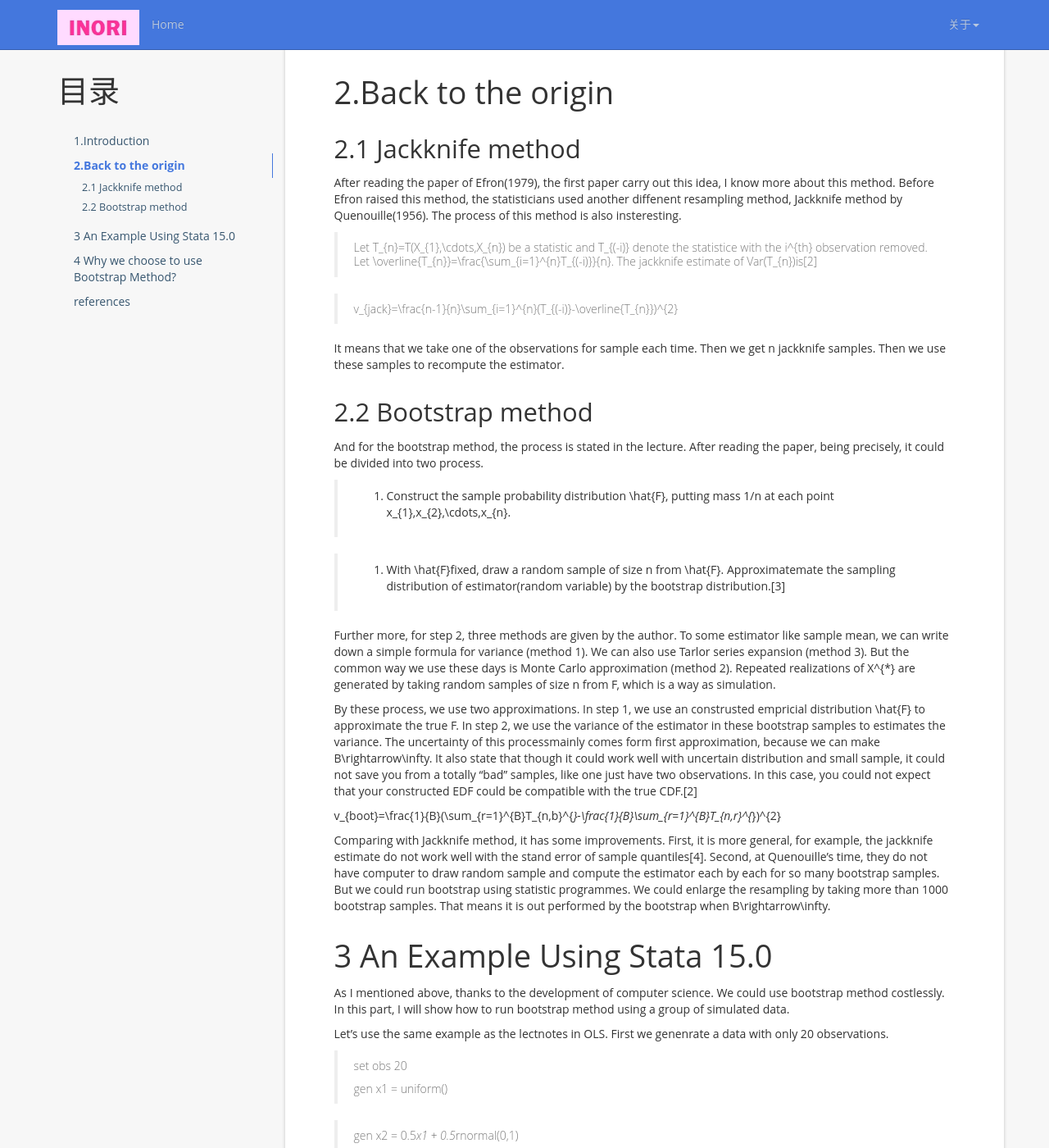
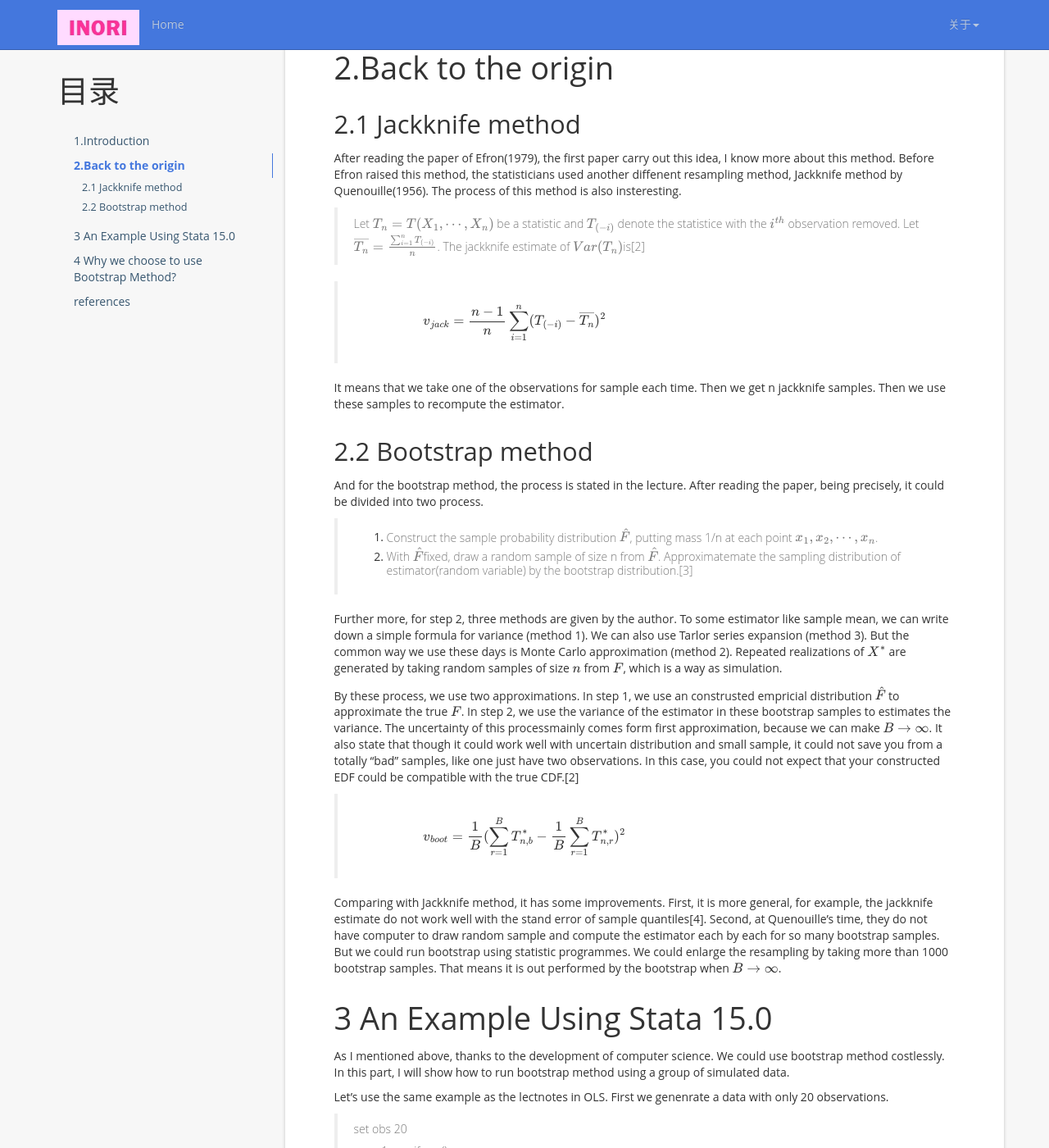
Before and after one commit to NanjinZeng/NanjinZeng.github.io, a Jekyll site: the page built from _posts/2019-03-30-Bootstrap-Method-Explained.md, in a window 1280 px wide and 1400 px high, scrolled down 802 px. Shown: the whole window at 82% size. Built offline with Jekyll 4.4.1, drawn with Linux system fonts in a browser that asks for light colours; nearby versions of some CDN libraries; formulas are drawn with MathJax 3; a script that is not in the unit is left out; comment, search, counter and statistics services are not loaded; some of the changed text lies outside the part shown.

Commit message:
bugfixed

```diff
--- a/_posts/2019-03-30-Bootstrap-Method-Explained.md
+++ b/_posts/2019-03-30-Bootstrap-Method-Explained.md
@@ -1,7 +1,7 @@
 ---
 layout: post
 title:  "Bootstrap Method Explained"
-date:   2019-03-30 14:17:00 +0800
+date:   2019-03-30 14:18:00 +0800
 categories: weekly
 tag: Bootstrap
 ---
@@ -36,26 +41,26 @@ I wonder how this method works well and what the advantage of this method is. In
 2.1 Jackknife method	{#Jm}
 ------------------------------------
 After reading the paper of Efron(1979), the first paper carry out this idea, I know more about this method. Before Efron raised this method, the statisticians used another diffenent resampling method, Jackknife method by Quenouille(1956). The process of this method is also insteresting.
->Let T_{n}=T(X_{1},\cdots,X_{n}) be a statistic and T_{(-i)} denote the statistice with the i^{th} observation removed. Let \overline{T_{n}}=\frac{\sum_{i=1}^{n}T_{(-i)}}{n}. The jackknife estimate of Var(T_{n})is[2]
+>Let $$T_{n}=T(X_{1},\cdots,X_{n})$$ be a statistic and $$T_{(-i)}$$ denote the statistice with the $$i^{th}$$ observation removed. Let $$\overline{T_{n}}=\frac{\sum_{i=1}^{n}T_{(-i)}}{n}$$. The jackknife estimate of $$Var(T_{n})$$is[2]
 
->v_{jack}=\frac{n-1}{n}\sum_{i=1}^{n}(T_{(-i)}-\overline{T_{n}})^{2}
+>$$v_{jack}=\frac{n-1}{n}\sum_{i=1}^{n}(T_{(-i)}-\overline{T_{n}})^{2}$$
 
 It means that we take one of the observations for sample each time. Then we get n jackknife samples. Then we use these samples to recompute the estimator.
 
 2.2 Bootstrap method	{#Bm}
 ------------------------------------
 And for the bootstrap method, the process is stated in the lecture. After reading the paper, being precisely, it could be divided into two process.
->1. Construct the sample probability distribution \hat{F}, putting mass 1/n at each point x_{1},x_{2},\cdots,x_{n}.
+>1. Construct the sample probability distribution $$\hat{F}$$, putting mass 1/n at each point $$x_{1},x_{2},\cdots,x_{n}$$.
+>
+>2. With $$\hat{F}$$fixed, draw a random sample of size n from $$\hat{F}$$. Approximatemate the sampling distribution of estimator(random variable) by the bootstrap distribution.[3]
 
->2. With \hat{F}fixed, draw a random sample of size n from \hat{F}. Approximatemate the sampling distribution of estimator(random variable) by the bootstrap distribution.[3]
+Further more, for step 2, three methods are given by the author. To some estimator like sample mean, we can write down a simple formula for variance (method 1). We can also use Tarlor series expansion (method 3). But the common way we use these days is Monte Carlo approximation (method 2). Repeated realizations of $$X^{*}$$ are generated by taking random samples of size $$n$$ from $$F$$, which is a way as simulation.
 
-Further more, for step 2, three methods are given by the author. To some estimator like sample mean, we can write down a simple formula for variance (method 1). We can also use Tarlor series expansion (method 3). But the common way we use these days is Monte Carlo approximation (method 2). Repeated realizations of X^{*} are generated by taking random samples of size n from F, which is a way as simulation.
+By these process, we use two approximations. In step 1, we use an construsted empricial distribution $$\hat{F}$$ to approximate the true $$F$$. In step 2, we use the variance of the estimator in these bootstrap samples to estimates the variance. The uncertainty of this processmainly comes form first approximation, because we can make $$B\rightarrow\infty$$. It also state that though it could work well with uncertain distribution and small sample, it could not save you from a totally “bad" samples, like one just have two observations. In this case, you could not expect that your constructed EDF could be compatible with the true CDF.[2]
 
-By these process, we use two approximations. In step 1, we use an construsted empricial distribution \hat{F} to approximate the true F. In step 2, we use the variance of the estimator in these bootstrap samples to estimates the variance. The uncertainty of this processmainly comes form first approximation, because we can make B\rightarrow\infty. It also state that though it could work well with uncertain distribution and small sample, it could not save you from a totally “bad" samples, like one just have two observations. In this case, you could not expect that your constructed EDF could be compatible with the true CDF.[2]
+>$$v_{boot}=\frac{1}{B}(\sum_{r=1}^{B}T_{n,b}^{*}-\frac{1}{B}\sum_{r=1}^{B}T_{n,r}^{*})^{2}$$
 
-v_{boot}=\frac{1}{B}(\sum_{r=1}^{B}T_{n,b}^{*}-\frac{1}{B}\sum_{r=1}^{B}T_{n,r}^{*})^{2}
-
-Comparing with Jackknife method, it has some improvements. First, it is more general, for example, the jackknife estimate do not work well with the stand error of sample quantiles[4]. Second, at Quenouille's time, they do not have computer to draw random sample and compute the estimator each by each for so many bootstrap samples. But we could run bootstrap using statistic programmes. We could enlarge the resampling by taking more than 1000 bootstrap samples. That means it is out performed by the bootstrap when B\rightarrow\infty.
+Comparing with Jackknife method, it has some improvements. First, it is more general, for example, the jackknife estimate do not work well with the stand error of sample quantiles[4]. Second, at Quenouille's time, they do not have computer to draw random sample and compute the estimator each by each for so many bootstrap samples. But we could run bootstrap using statistic programmes. We could enlarge the resampling by taking more than 1000 bootstrap samples. That means it is out performed by the bootstrap when $$B\rightarrow\infty$$.
 
 
 3 An Example Using Stata 15.0		{#Example}
@@ -67,11 +72,11 @@ Let's use the same example as the lectnotes in OLS. First we genenrate a data wi
 >set obs 20
 >
 >gen x1 = uniform()
-
+>
 >gen x2 = 0.5*x1 + 0.5*rnormal(0,1)
-
+>
 >gen e = rnormal(0,1)
-
+>
 >gen y = 1 - 2.5*x1 + 5*x2 + e
 
 To use bootstrap, we need the command bootstrap, the syntax is[5]
@@ -89,14 +94,14 @@ Let compare it to the robust standard error if we run the regression directly.
 
 ![OLS]({{ '/styles/images/OLS.jpg' | prepend: site.baseurl  }})
 
-The error only slightly differs to each other! It reveals that if B\rightarrow\infty, Monte Carlo approximation (method 2) could behave nearly as well as using formula for variance in specific distribution (method 1).
+The error only slightly differs to each other! It reveals that if $$B\rightarrow\infty$$, Monte Carlo approximation (method 2) could behave nearly as well as using formula for variance in specific distribution (method 1).
 
 4 Why we choose to use Bootstrap Method?		{#conclusion}
 ====================================
 From the example, we can clearly know the advantage using bootstrap method.
 
-1. You do not need to worry about how to derive the varicance formula of your estimator. All you have to do is to simulate it using you computer. It could be very useful when you have an unusual or complex estimator, like what we talked in the lecture, the \hat{\alpha} for the total risk in two fianancial assets.
-2. As a nonparametric method, your could use it regardless much prior assumptions. It only needs some simple assumpions like i.i.d samples. As the example above, though the se() is derived from Heteroskedasticity Robust Standard Error formula, it is based on the three OLS assumptions. If some of them are violated, the estimation is unreliable. However, bootstrap se() is still reliable in this case. (But you should not continue use OLS coefficient estimator without these assumption.XD)
+1. You do not need to worry about how to derive the varicance formula of your estimator. All you have to do is to simulate it using you computer. It could be very useful when you have an unusual or complex estimator, like what we talked in the lecture, the $$\hat{\alpha}$$ for the total risk in two fianancial assets.
+2. As a nonparametric method, your could use it regardless much prior assumptions. It only needs some simple assumpions like i.i.d samples. As the example above, though the $$se()$$ is derived from Heteroskedasticity Robust Standard Error formula, it is based on the three OLS assumptions. If some of them are violated, the estimation is unreliable. However, bootstrap $$se()$$ is still reliable in this case. (But you should not continue use OLS coefficient estimator without these assumption.XD)
 3. Bootstrap method have much more applications than finding variances for estimator. For example, it can reveal the bias of estimator in that case. It could also be used in hypothesuis and specification test, empiricial likelihood in overidentified mofel, ...[4]
 
 references		{#references}
```
Also changed, not shown: other parts of _posts/2019-03-30-Bootstrap-Method-Explained.md (+10 -5 lines), _posts/2019-03-30-Bootstrap-Method-Explained-test.md (deleted, +0 -137 lines).
